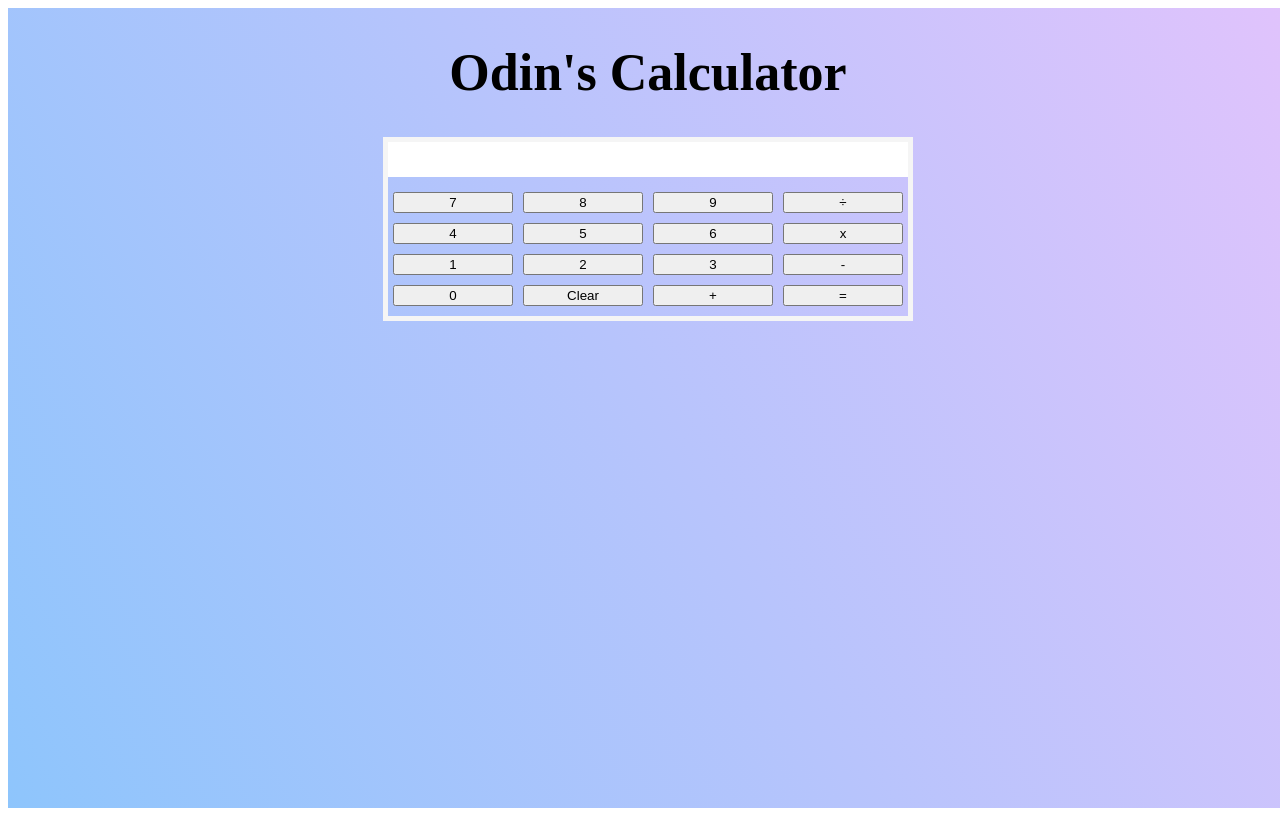
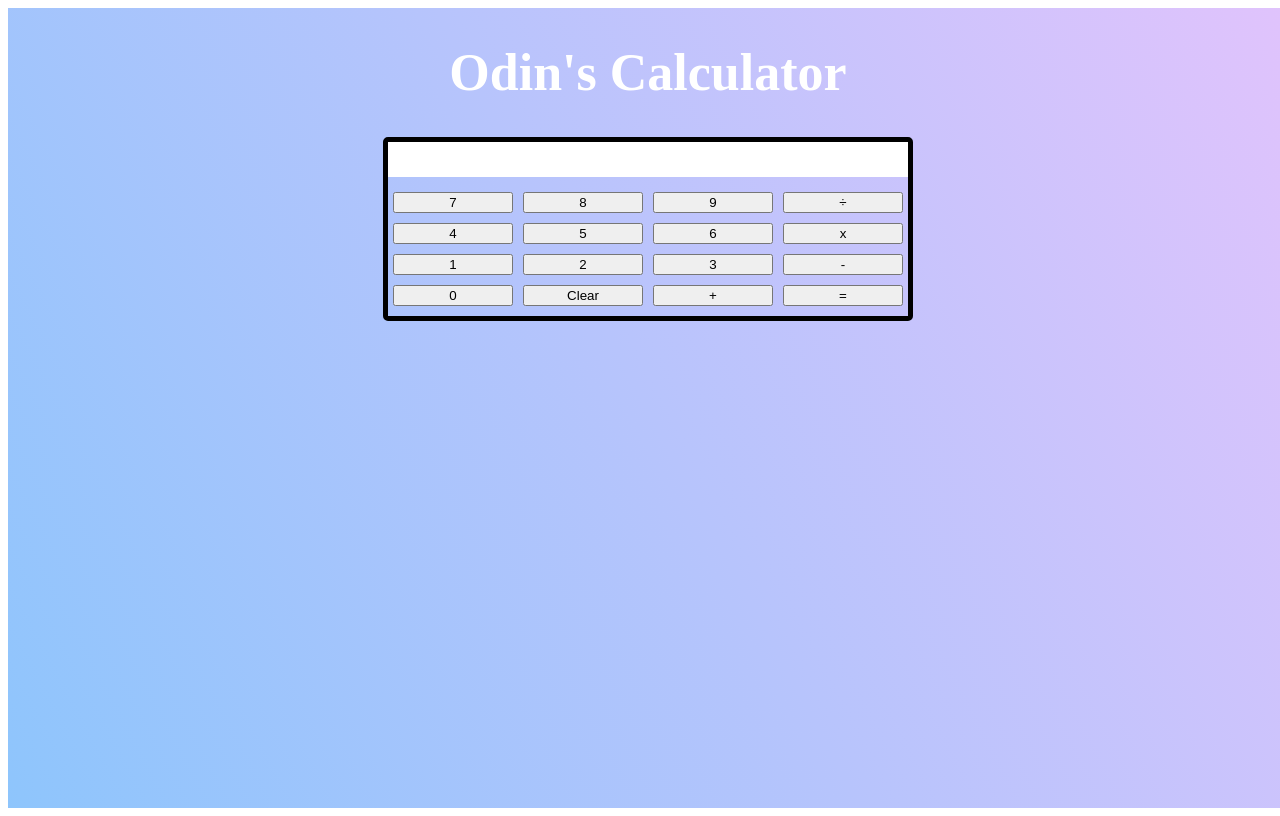
Before and after one commit to NathanDeans/calculator, a plain HTML site: page index.html in a window 1280 px wide. Drawn offline with Linux system fonts and the light colour scheme.

Commit message:
Add content to readme file and alter styling of header and calculator

```diff
--- a/style.css
+++ b/style.css
@@ -42,11 +42,14 @@
 .content {
     display: flex;
     flex-direction: column;
-    border: solid 5px whitesmoke;
+    border: solid 5px black;
     justify-content: center;
     align-items: center;
+    border-radius: 5px;
 }
 
 h1 {
     font-size: 52px;
+    color: white;
+    border: lightblue;
 }
```
Also changed, not shown: 1 other file.
